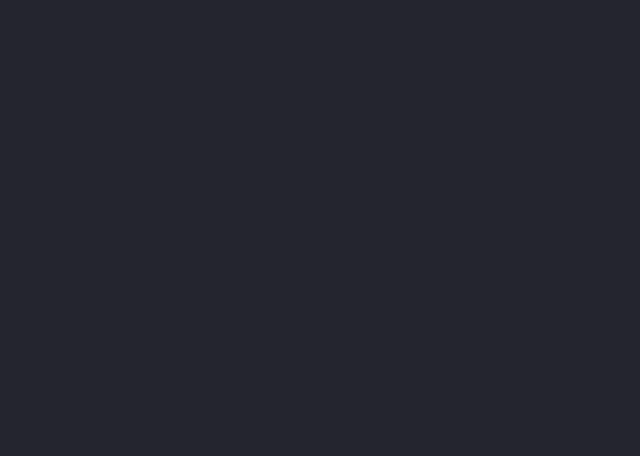
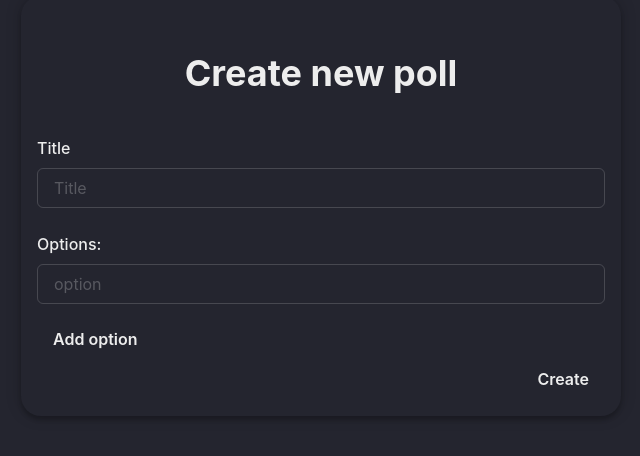
Before and after one commit to zaepoj/polls-ui, a React (Vite) app: page / in a window 1280 px wide. Before the commit this address had no page. Shown: the part 194-650 px from the top of the page, without its empty margins (319-959 px from the left). Built offline with nearby package versions, Linux system fonts and the light colour scheme.

Commit message:
vercel json

```diff
--- a/src/main.tsx
+++ b/src/main.tsx
@@ -16,6 +16,7 @@ ReactDOM.render(
           <Route path="/:id" element={<AnswerView />} />
           <Route path="/:id/results" element={<ResultView />} />
           <Route path="/create" element={<CreateView />} />
+          <Route path="/" element={<CreateView />} />
         </Routes>
       </ChakraProvider>
     </BrowserRouter>
```
Also changed, not shown: vercel.json (added).
